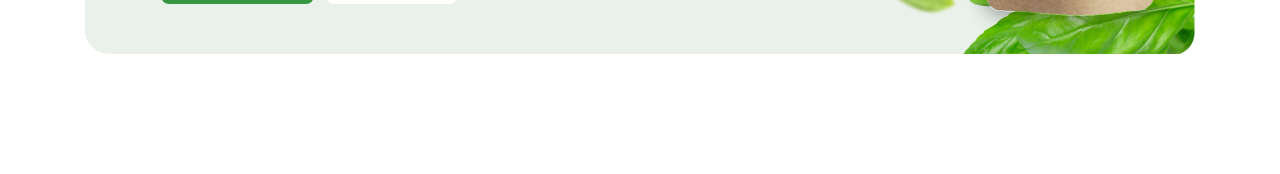
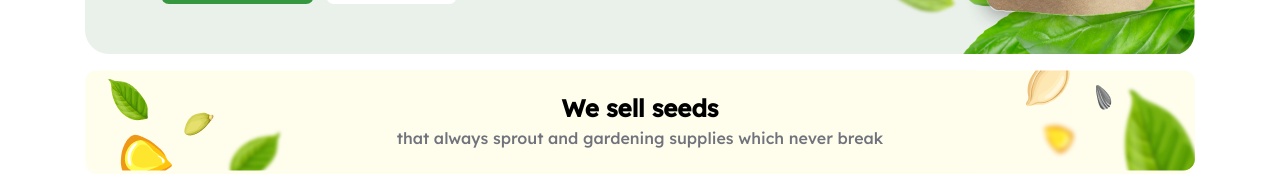
Before and after one commit to IvanVideo/Seedra, a React (Create React App) app: page / in a window 1280 px wide. Shown: the part 753-927 px from the top of the page. Before the commit the page ends 807 px from the top, so only its background shows below. Built offline with nearby package versions, Linux system fonts and the light colour scheme.

Commit message:
build: добавил компонент publicity

```diff
--- a/src/components/App/App.js
+++ b/src/components/App/App.js
@@ -2,12 +2,14 @@ import react from "react";
 import '../../vendor/fonts.css';
 import Header from '../Header/Header';
 import Bunner from '../Bunner/Bunner';
+import Publicity from '../Publicity/Publicity';
 
 function App() {
   return (
     <div>
       <Header />
       <Bunner />
+      <Publicity />
     </div>
   );
 }
--- /dev/null
+++ b/src/components/Publicity/Publicity.css
@@ -0,0 +1,41 @@
+.publicity {
+    position: relative;
+    width: 1110px;
+    height: 104px;
+    margin: 16px auto 0;
+    padding-top: 23px;
+    box-sizing: border-box;
+    background-color: rgba(255, 230, 46, 0.09);
+    border-radius: 12px;
+}
+
+.publicity__title {
+    margin: 0;
+    text-align: center;
+    font-family: "Lexand";
+    font-weight: 600;
+    font-size: 24px;
+    line-height: 31px;
+}
+
+.publicity__subtitle {
+    margin: 0;
+    text-align: center;
+    font-family: "Lexand";
+    font-weight: 500;
+    font-size: 16px;
+    line-height: 178.19%;
+    color: #70737C;
+}
+
+.publicity__left {
+    position: absolute;
+    left: 0;
+    top: 0;
+}
+
+.publicity__right {
+    position: absolute;
+    right: 0;
+    top: 0;
+}
--- /dev/null
+++ b/src/components/Publicity/Publicity.js
@@ -0,0 +1,16 @@
+import './Publicity.css';
+import left from '../../img/1.png';
+import right from '../../img/2.png';
+
+function Publicity() {
+    return (
+        <section className='publicity'>
+            <p className='publicity__title'>We sell seeds </p>
+            <p className='publicity__subtitle'>that always sprout and gardening supplies which never break</p>
+            <img className='publicity__left' src={left} />
+            <img className='publicity__right' src={right} />
+        </section>
+    );
+}
+
+export default Publicity;
```
Also changed, not shown: src/img/1.png (added), src/img/2.png (added).
